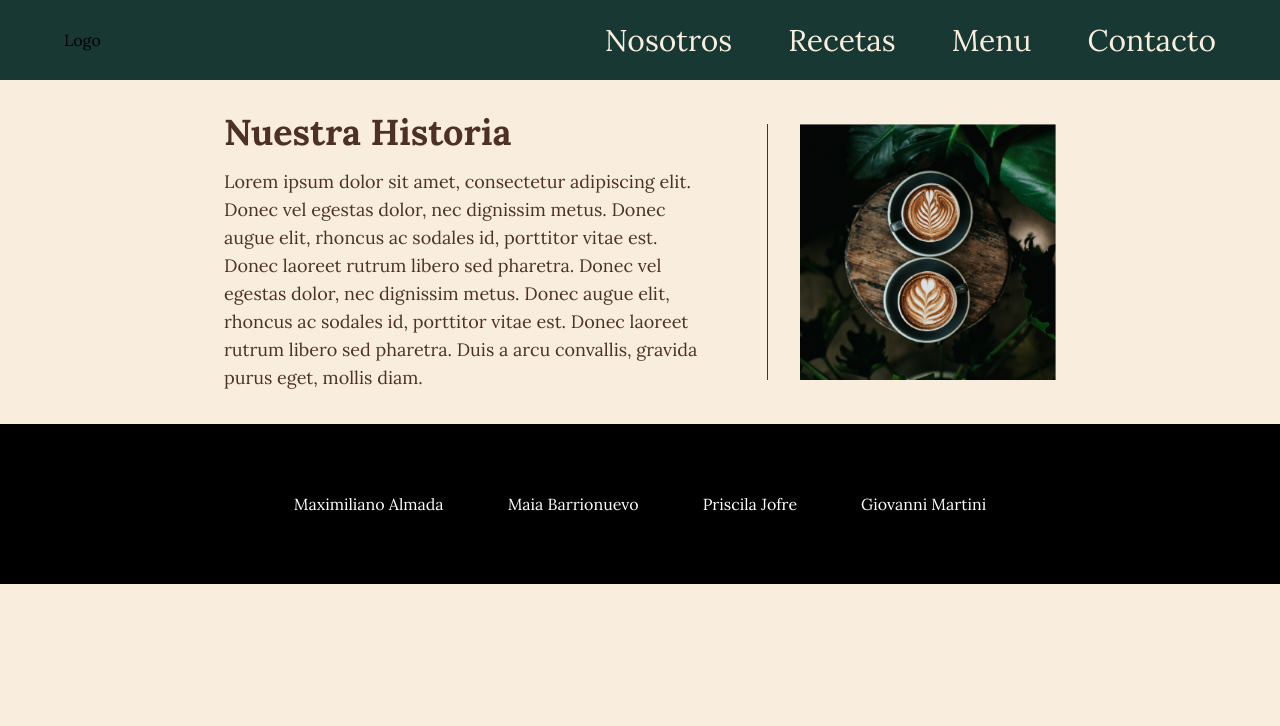
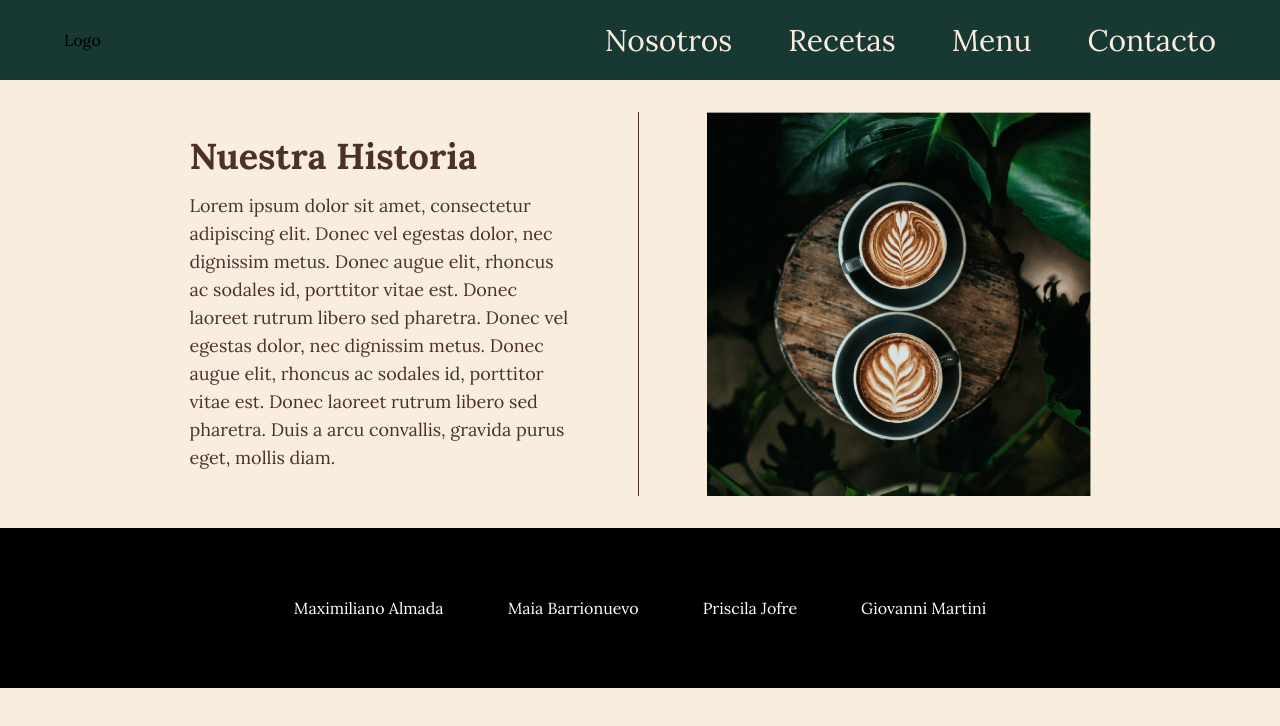
Before and after one commit to maia-ab/cafe-gmmp, a Next.js app: page /nosotros in a window 1280 px wide. Shown: the top 726 px of the page. Built offline with nearby package versions, Linux system fonts and the light colour scheme.

Commit message:
cambiamos la seccion nuestra historia

```diff
--- a/src/app/components/tfft.jsx
+++ b/src/app/components/tfft.jsx
@@ -1,88 +1,31 @@
-/* import React from "react";
+import React from "react";
 
 function FTTF({ TF = false, imagePath, titulo, texto }) {
   return (
-    <div className="h-125 flex items-center justify-center">
-      {TF ? (
-        <div className="bg-cream flex items-center justify-center p-8">
-          <div className="bg-cream p-8 max-w-4xl w-full flex flex-col lg:flex-row items-start lg:items-center">
+    <div className="flex items-center justify-center">
+      <div className="flex p-8 max-w-[1200px]">
+        {TF ? (
+          <div className="flex flex-col lg:flex-row items-center w-full ">
             <div className="flex-1 lg:mr-8">
               <h1 className="text-4xl font-bold text-dark-brown mb-4">
                 {titulo}
               </h1>
-              <p className="text-dark-brown text-lg">{texto}</p>
-            </div>
-            <div className="flex-shrink-0 mt-8 lg:mt-0 lg:ml-8 border-l border-dark-brown pl-8">
-              <img
-                src={imagePath}
-                alt="prueba"
-                className="w-64 h-64"
-              />
-            </div>
-          </div>
-        </div>
-      ) : (
-        <div className="bg-cream flex items-center justify-center p-8">
-          <img
-            src={imagePath}
-            alt="prueba"
-            className="w-64 h-64"
-          />
-          <div className="flex-shrink-0 mt-8 lg:mt-0 lg:ml-8 border-l border-dark-brown pl-8">
-            <div className="bg-cream p-8 max-w-4xl w-full flex flex-col lg:flex-row items-start lg:items-center">
-              <div className="flex-1 lg:mr-8">
-                <h1 className="text-4xl font-bold text-dark-brown mb-4">
-                  {titulo}
-                </h1>
-                <p className="text-dark-brown text-lg">{texto}</p>
-              </div>
-            </div>
-          </div>
-        </div>
-      )}
-    </div>
-  );
-}
-
-export default FTTF; */
-
-
-import React from "react";
-
-function FTTF({ TF = false, imagePath, titulo, texto }) {
-  return (
-    <div className="h-125 flex items-center justify-center">
-      <div className="bg-cream flex items-center justify-center p-8 max-w-4xl w-full">
-        {TF ? (
-          <div className="flex flex-col lg:flex-row items-center w-full">
-            <div className="flex-1 lg:mr-8">
-              <h1 className="text-4xl font-bold text-dark-brown mb-4">
-                {titulo}
-              </h1>
-              <p className="text-dark-brown text-lg">{texto}</p>
+              <p className="text-dark-brown text-lg w-96">{texto}</p>
             </div>
             <div className="flex-shrink-0 lg:ml-8 border-l border-dark-brown pl-8">
-              <img
-                src={imagePath}
-                alt="prueba"
-                className="w-64 h-64"
-              />
+              <img src={imagePath} alt={titulo} className="w-96 h-96 ml-9" />
             </div>
           </div>
         ) : (
           <div className="flex flex-col lg:flex-row items-center w-full">
             <div className="flex-shrink-0 lg:mr-8 border-r border-dark-brown pr-8">
-              <img
-                src={imagePath}
-                alt="prueba"
-                className="w-64 h-64"
-              />
+              <img src={imagePath} alt={titulo} className="w-96 h-96 mr-8" />
             </div>
             <div className="flex-1 lg:ml-8">
               <h1 className="text-4xl font-bold text-dark-brown mb-4">
                 {titulo}
               </h1>
-              <p className="text-dark-brown text-lg">{texto}</p>
+              <p className="text-dark-brown text-lg w-96 ml-1">{texto}</p>
             </div>
           </div>
         )}
```
